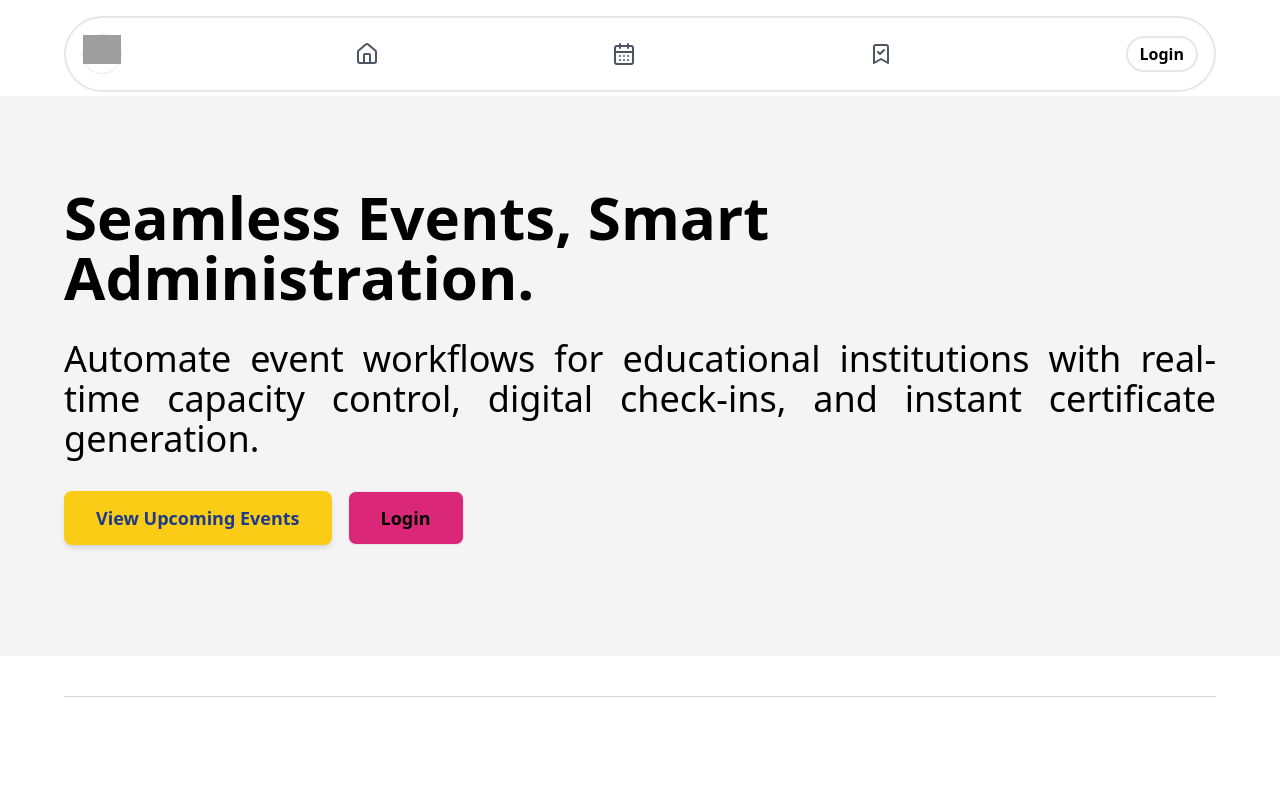
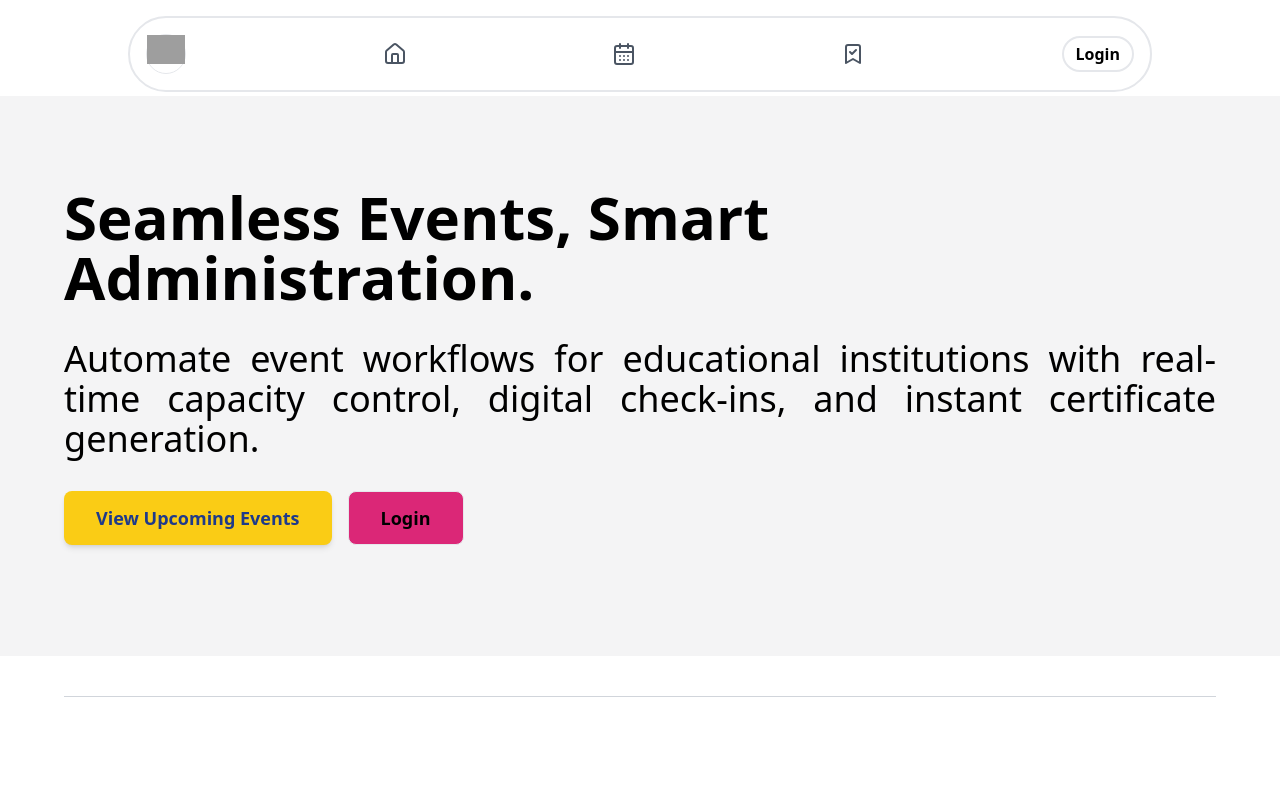
Before and after one commit to rishikesh-babu/Event-Management, a React (Vite) app in the folder client/: page / in a window 1280 px wide. Shown: the top 789 px of the page. Built offline with nearby package versions, Linux system fonts and the light colour scheme; no server answers; grey boxes are pictures that could not be loaded.

Commit message:
Updated navbar

```diff
--- a/client/src/Components/User/Navbar.jsx
+++ b/client/src/Components/User/Navbar.jsx
@@ -22,13 +22,13 @@ export default function Navbar() {
 
     return (
         <div className='z-40 fixed top-0 right-0 left-0 py-4'>
-            <div className='px-4 py-2 sm:py-4 max-w-6xl mx-auto  backdrop-blur-[20px] border-2 rounded-full flex justify-between items-center'>
+            <div className='px-4 py-2 sm:py-4 max-w-5xl mx-auto backdrop-blur-[20px] border-2 rounded-full flex justify-between items-center'>
                 <div className='size-10 border rounded-full'>
                     <img src="/logo.jpg" alt="PlanIt" />
                 </div>
 
                 {navContent.map((item, index) => (
-                    <Link to={item.link} >
+                    <Link key={index} to={item.link} className='p-2 hover:bg-gray-400 rounded-full transition-all duration-300' >
                         {item.icon}
                     </Link>
                 ))}
```
